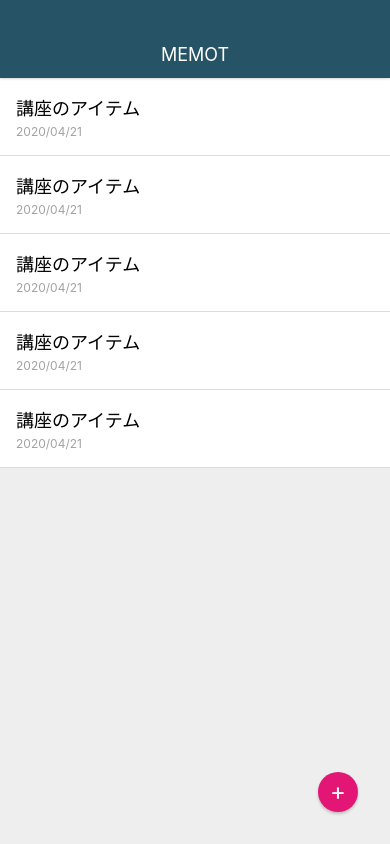
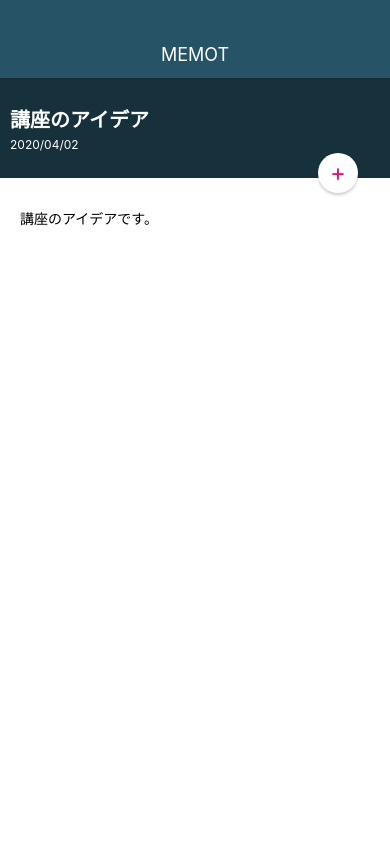
Before and after one commit to nochinaoto/MemoApp, a React Native app: screen / in a window 390 px wide. Built offline with nearby package versions, Linux system fonts and the light colour scheme.

Commit message:
Style MemoDetailScreen

```diff
--- a/App.js
+++ b/App.js
@@ -1,13 +1,14 @@
 import React from 'react';
 import { StyleSheet, View } from 'react-native';
-import MemoListScreen from './src/screens/MemoListScreen';
 import AppBar from './src/components/AppBar';
+import MemoDetailScreen from './src/screens/MemoDetailScreen';
+
 
 export default function App() {
   return (
     <View style={styles.container}>
       <AppBar />
-      <MemoListScreen />
+      <MemoDetailScreen />
     </View>
   );
 }
--- a/src/elements/CircleButton.js
+++ b/src/elements/CircleButton.js
@@ -3,9 +3,20 @@
 
 class CircleButton extends React.Component {
   render() {
+    // const style = this.props.style;
+    const { style, color } = this.props;
+
+    let bgColor = '#E31676';
+    let textColor = '#fff';
+
+    if (color === 'white') {
+      bgColor = '#fff';
+      textColor = '#E31676';
+    }
+
     return (
-      <View style={styles.circleButton}>
-        <Text style={styles.circleButtonTitle}>
+      <View style={[styles.circleButton, style, { backgroundColor: bgColor }]}>
+        <Text style={[styles.circleButtonTitle, { color: textColor }]}>
           {this.props.children}
         </Text>
       </View>
@@ -20,7 +31,7 @@
     right: 32,
     width: 40,
     height: 40,
-    backgroundColor: '#E31676',
+    // backgroundColor: '#E31676',
     borderRadius: 24,
     justifyContent: 'center',
     alignItems: 'center',
@@ -32,7 +43,7 @@
   circleButtonTitle: {
     fontSize: 24,
     lineHeight: 24,
-    color: '#fff',
+    // color: '#fff',
   },
 });
 
--- /dev/null
+++ b/src/screens/MemoDetailScreen.js
@@ -0,0 +1,67 @@
+import React from 'react';
+import { StyleSheet, View, Text } from 'react-native';
+import CircleButton from '../elements/CircleButton';
+
+class MemoDetailScreen extends React.Component {
+  render() {
+    return (
+      <View style={styles.container}>
+        <View>
+          <View style={styles.memoHeader}>
+            <View>
+              <Text style={styles.memoHeaderTitle}>講座のアイデア</Text>
+              <Text style={styles.memoHeaderDate}>2020/04/02</Text>
+            </View>
+          </View>
+        </View>
+
+        <View style={styles.memoContent}>
+          <Text>
+            講座のアイデアです。
+          </Text>
+        </View>
+
+        <CircleButton color="white" style={styles.editButton}>+</CircleButton>
+
+      </View>
+
+
+    );
+  }
+}
+
+const styles = StyleSheet.create({
+  container: {
+    flex: 1,
+    width: '100%',
+  },
+  memoHeader: {
+    height: 100,
+    backgroundColor: '#17313C',
+    justifyContent: 'center',
+    padding: 10,
+  },
+  memoHeaderTitle: {
+    fontSize: 20,
+    fontWeight: 'bold',
+    color: '#fff',
+    marginBottom: 4,
+  },
+  memoHeaderDate: {
+    fontSize: 12,
+    color: '#fff',
+  },
+  memoContent: {
+    paddingTop: 30,
+    paddingLeft: 20,
+    paddingRight: 20,
+    paddingBottom: 20,
+    backgroundColor: '#fff',
+    flex: 1,
+  },
+  editButton: {
+    top: 75,
+  },
+});
+
+export default MemoDetailScreen;
```
